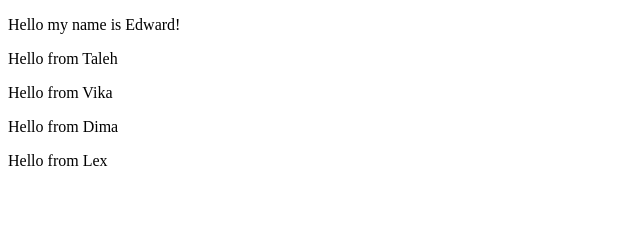
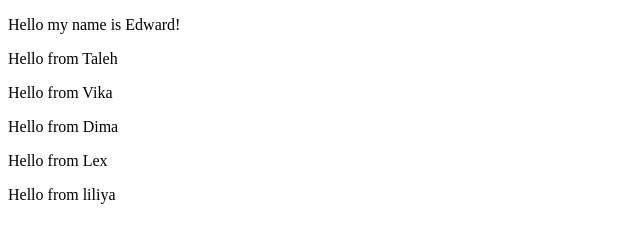
Before and after one commit to useyourillusions/demonstration, a plain HTML site: page index.html in a window 1280 px wide. Shown: the whole page, without its empty margins (0-640 px from the left). Drawn offline with Linux system fonts and the light colour scheme.

Commit message:
add hallo there

```diff
--- a/index.html
+++ b/index.html
@@ -10,5 +10,6 @@
 		<p>Hello from Vika</p>
 		<p>Hello from Dima</p>
 		<p>Hello from Lex</p>
+		<p>Hello from liliya</p>
 	</body>
 </html>
```
